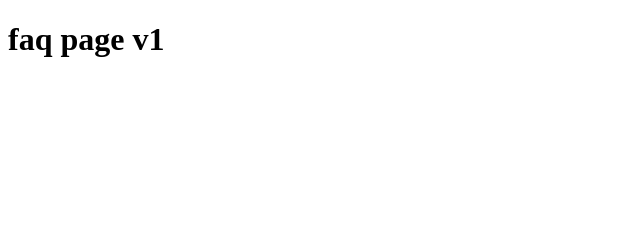
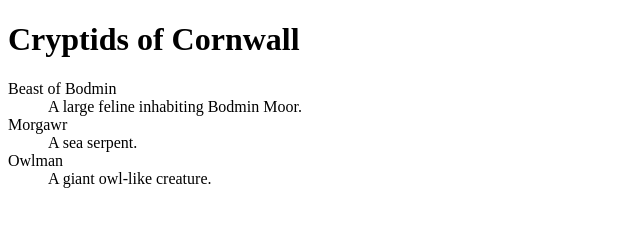
Before and after one commit to leonidastsaras/test, a plain HTML site: page faq.html in a window 1280 px wide. Shown: the whole page, without its empty margins (0-640 px from the left). Drawn offline with Linux system fonts and the light colour scheme.

Commit message:
changed faq list

```diff
--- a/faq.html
+++ b/faq.html
@@ -6,7 +6,18 @@
     <title>FAQ</title>
 </head>
 <body>
-    <h1>faq page v1</h1>
+    <h1>Cryptids of Cornwall</h1>
+
+    <dl>
+        <dt>Beast of Bodmin</dt>
+        <dd>A large feline inhabiting Bodmin Moor.</dd>
+
+        <dt>Morgawr</dt>
+        <dd>A sea serpent.</dd>
+
+        <dt>Owlman</dt>
+        <dd>A giant owl-like creature.</dd>
+    </dl>
 
 </body>
 </html>
```
